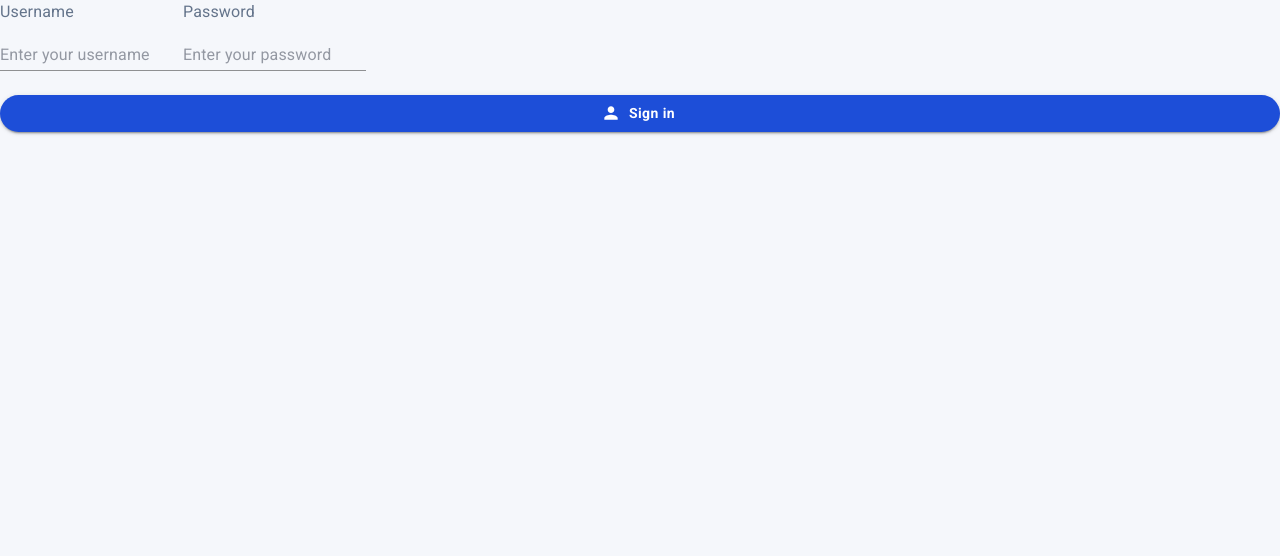
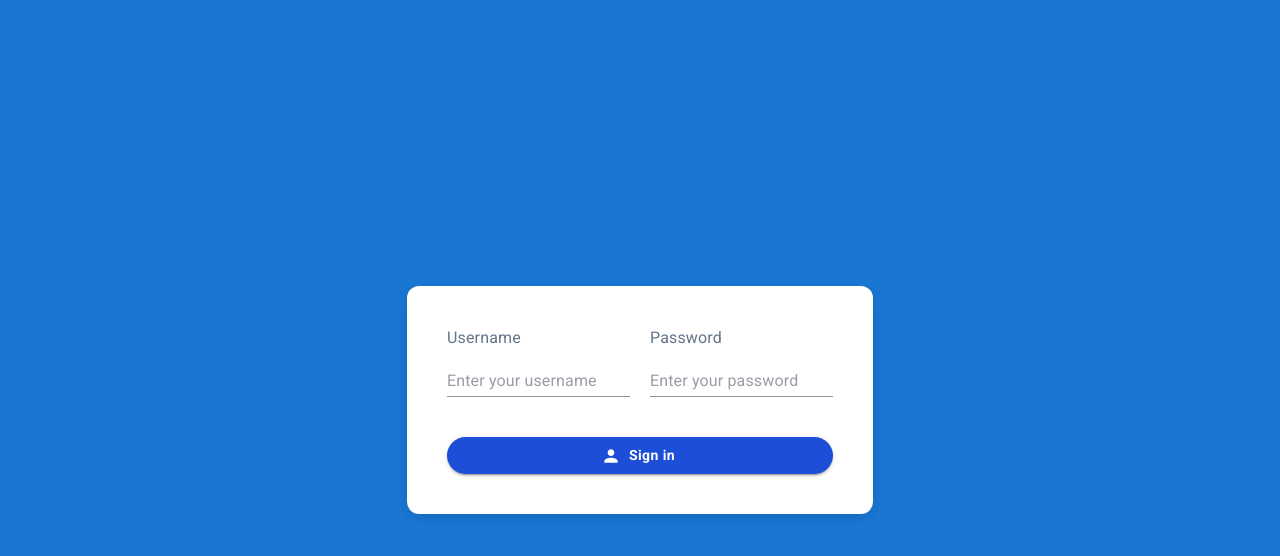
Before and after one commit to P7-Chaos-Academy/frontend, a Next.js app: page /login in a window 1280 px wide. Shown: the top 556 px of the page. Built offline with nearby package versions, Linux system fonts and the light colour scheme; no server answers.

Commit message:
Login page revamp + Setup new test

```diff
--- a/app/(auth)/login/page.tsx
+++ b/app/(auth)/login/page.tsx
@@ -19,8 +19,10 @@ export default function LoginPage() {
   const [error, setError] = useState("");
   const [loading, setLoading] = useState(false);
   const { login } = useAuth();
+  const handleSubmit = async (e: React.FormEvent) => {
 
-  const handleSubmit = async (e: React.FormEvent) => {
+
+
     e.preventDefault();
     setError("");
     setLoading(true);
@@ -40,9 +42,36 @@ export default function LoginPage() {
   };
 
   return (
-    <Box>
+    <Box
+      sx={{
+        backgroundColor: "#1976d2",
+        height: "100vh",
+        display: "flex",
+        justifyContent: "center",
+        alignItems: "center",
+      }}
+    >
+      <Box
+        sx={{
+          backgroundColor: "white",
+          padding: "40px",
+          borderRadius: "12px",
+          boxShadow: "0 4px 12px rgba(0,0,0,0.1)",
+          display: "flex",
+          flexDirection: "column",
+          alignItems: "center",
+        }}
+      >
         <form onSubmit={handleSubmit}>
-        <FormControl sx={{ mb: 2 }}>
+          <Box
+            sx={{
+              display: "flex",
+              flexDirection: "row",
+              gap: "20px",
+              mb: "40px",
+            }}
+          >
+            <FormControl>
               <FormLabel>Username</FormLabel>
               <Input
                 type="text"
@@ -53,7 +82,7 @@ export default function LoginPage() {
               />
             </FormControl>
 
-        <FormControl sx={{ mb: 3 }}>
+            <FormControl>
               <FormLabel>Password</FormLabel>
               <Input
                 type="password"
@@ -63,19 +92,21 @@ export default function LoginPage() {
                 placeholder="Enter your password"
               />
             </FormControl>
+          </Box>
 
           {error && <Alert severity="error">{error}</Alert>}
 
           <Button
             type="submit"
             disabled={loading}
-          fullWidth
             variant="contained"
             startIcon={<PersonIcon />}
+            sx={{ width: "100%" }}
           >
             {loading ? "Signing in..." : "Sign in"}
           </Button>
         </form>
       </Box>
+    </Box>
   );
 }
```
Also changed, not shown: lib/api/tests.ts (+9 -1 lines). Lines whose indentation alone changed are shown as unchanged.
